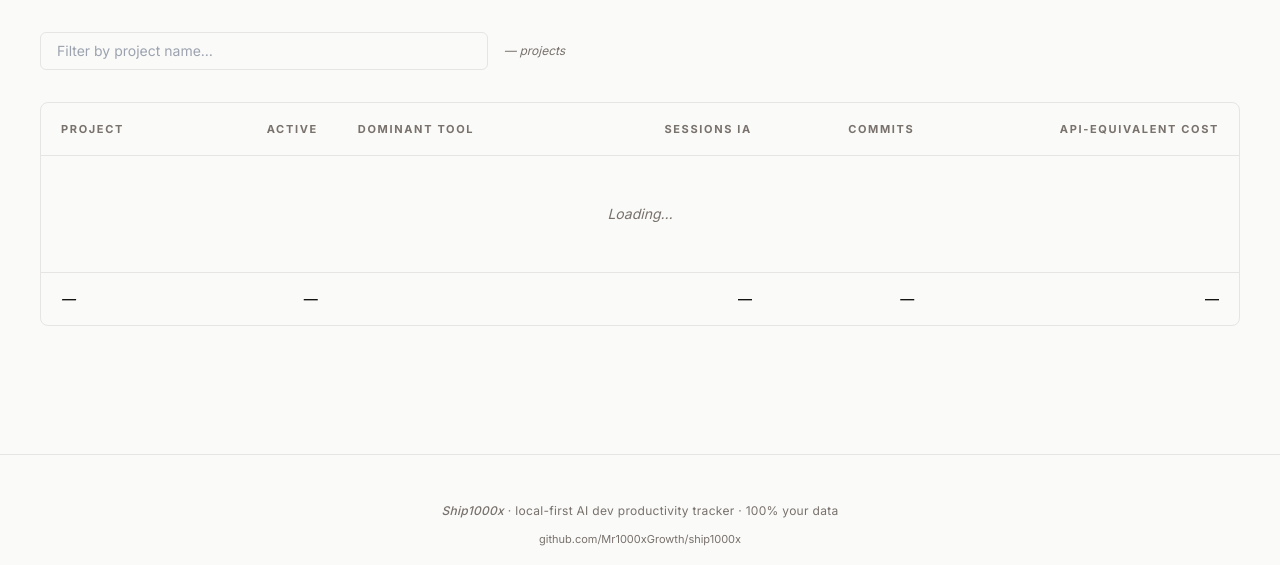
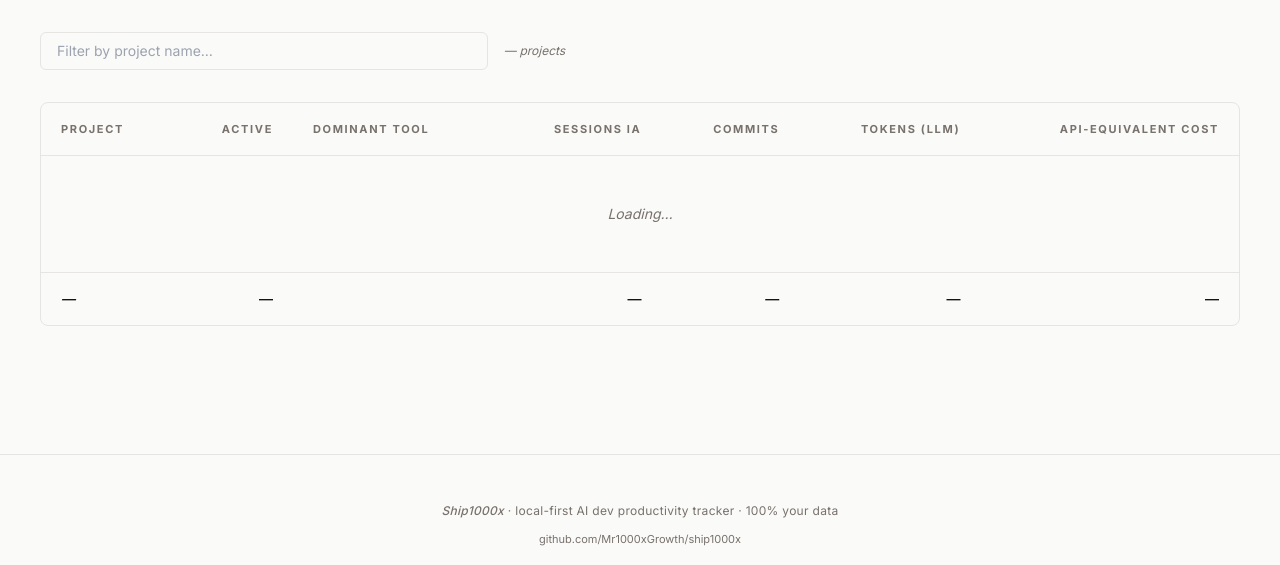
Before and after one commit to Mr1000xGrowth/ship1000x, a Python web app: template ship1000x/web/templates/projects.html in a window 1280 px wide. Shown: the part 181-746 px from the top of the page. Run offline with Jinja, Linux system fonts and the light colour scheme; the template is opened without the code that fills it, so the values that code supplies are empty; some libraries are stand-ins or nearby versions.

Commit message:
feat(dashboard): tokens (LLM) per project in the Projects view
The Projects table now shows LLM tokens consumed (input+output) per project
alongside API-equivalent cost. This separates OUTPUT (work-mix lines) from
EFFORT (LLM tokens): a document-analysis project (e.g. docling) can burn huge
tokens while committing few lines, so 'tokens by project' is the honest way to
see where LLM effort actually goes (analysis vs build) — not the line mix.
/api/projects gains total_tokens. 596 pass.

```diff
--- a/ship1000x/web/app.py
+++ b/ship1000x/web/app.py
@@ -708,6 +708,8 @@ def create_app(db_path: Path, config_dir: Path) -> Flask:
                        source,
                        duration_sec AS sec,
                        cost_estimated,
+                       token_input,
+                       token_output,
                        raw_meta
                    FROM events
                    WHERE date(started_at) >= date('now', ? || ' days')
@@ -724,6 +726,7 @@ def create_app(db_path: Path, config_dir: Path) -> Flask:
                     "schema_version": "ship1000x.dashboard.project.v1",
                     "project_id": pid,
                     "total_sec": 0,
+                    "total_tokens": 0,
                     "total_cost": 0.0,
                     "cost_truth": {
                         "api_equivalent_usd": 0.0,
@@ -747,6 +750,7 @@ def create_app(db_path: Path, config_dir: Path) -> Flask:
                 unknown_strategy="include_in_api_equivalent",
             )
             p["total_sec"] += sec
+            p["total_tokens"] += int(r["token_input"] or 0) + int(r["token_output"] or 0)
             p["total_cost"] += cost
             p["cost_truth"]["api_equivalent_usd"] += truth.api_equivalent_usd
             p["cost_truth"]["billed_estimated_usd"] += truth.billed_estimated_usd
--- a/ship1000x/web/templates/projects.html
+++ b/ship1000x/web/templates/projects.html
@@ -29,11 +29,12 @@
             <th class="px-5 py-4 text-left">Dominant tool</th>
             <th class="px-5 py-4 text-right cursor-pointer hover:text-ink dark:hover:text-paper transition" data-sort="sources_ia">Sessions IA</th>
             <th class="px-5 py-4 text-right cursor-pointer hover:text-ink dark:hover:text-paper transition" data-sort="commits">Commits</th>
+            <th class="px-5 py-4 text-right cursor-pointer hover:text-ink dark:hover:text-paper transition" data-sort="total_tokens">Tokens (LLM)</th>
             <th class="px-5 py-4 text-right cursor-pointer hover:text-ink dark:hover:text-paper transition" data-sort="total_api_equivalent_cost">API-equivalent cost</th>
           </tr>
         </thead>
         <tbody id="projects-tbody" class="divide-y divide-mist dark:divide-slate">
-          <tr><td colspan="6" class="px-5 py-12 text-center text-stone italic">Loading…</td></tr>
+          <tr><td colspan="7" class="px-5 py-12 text-center text-stone italic">Loading…</td></tr>
         </tbody>
         <tfoot class="border-t border-mist dark:border-slate font-medium text-ink dark:text-paper">
           <tr>
@@ -42,6 +43,7 @@
             <td></td>
             <td class="px-5 py-4 text-right font-numeric" id="foot-sessions">—</td>
             <td class="px-5 py-4 text-right font-numeric" id="foot-commits">—</td>
+            <td class="px-5 py-4 text-right font-numeric" id="foot-tokens">—</td>
             <td class="px-5 py-4 text-right font-numeric" id="foot-cost">—</td>
           </tr>
         </tfoot>
@@ -60,6 +62,7 @@ let currentSort = { key: 'total_hours', desc: true };
 const fmtH = h => !h ? '—' : (h < 1 ? Math.round(h * 60) + 'min' : h.toFixed(1) + 'h');
 const fmtCurrency = n => '$' + (n || 0).toLocaleString('en-US', {maximumFractionDigits: 2});
 const fmtInt = n => (n || 0).toLocaleString('en-US');
+const fmtBig = n => { n = n || 0; return n >= 1e9 ? (n/1e9).toFixed(2)+' Md' : n >= 1e6 ? (n/1e6).toFixed(1)+' M' : n >= 1e3 ? (n/1e3).toFixed(0)+' k' : String(n|0); };
 
 function renderRows() {
   const filter = document.getElementById('filter-input').value.toLowerCase();
@@ -72,7 +75,7 @@ function renderRows() {
 
   const tbody = document.getElementById('projects-tbody');
   if (rows.length === 0) {
-    tbody.innerHTML = '<tr><td colspan="6" class="px-5 py-12 text-center text-stone italic">No projects match.</td></tr>';
+    tbody.innerHTML = '<tr><td colspan="7" class="px-5 py-12 text-center text-stone italic">No projects match.</td></tr>';
   } else {
     tbody.innerHTML = rows.map(p => `
       <tr class="hover:bg-chalk dark:hover:bg-slate/30 transition">
@@ -86,6 +89,7 @@ function renderRows() {
         </td>
         <td class="px-5 py-3 text-right font-numeric text-stone">${p.sources_ia}</td>
         <td class="px-5 py-3 text-right font-numeric text-stone">${p.commits}</td>
+        <td class="px-5 py-3 text-right font-numeric text-stone" title="LLM tokens consumed (input + output) attributed to this project">${p.total_tokens ? fmtBig(p.total_tokens) : '—'}</td>
         <td class="px-5 py-3 text-right">
           <div class="font-numeric">${fmtCurrency(p.total_api_equivalent_cost)}</div>
           <div class="text-[10px] text-stone italic mt-1">
@@ -102,6 +106,7 @@ function renderRows() {
   document.getElementById('foot-hours').textContent = fmtH(rows.reduce((s, p) => s + (p.total_hours || 0), 0));
   document.getElementById('foot-sessions').textContent = fmtInt(rows.reduce((s, p) => s + p.sources_ia, 0));
   document.getElementById('foot-commits').textContent = fmtInt(rows.reduce((s, p) => s + p.commits, 0));
+  document.getElementById('foot-tokens').textContent = fmtBig(rows.reduce((s, p) => s + (p.total_tokens || 0), 0));
   document.getElementById('foot-cost').textContent = fmtCurrency(rows.reduce((s, p) => s + p.total_api_equivalent_cost, 0));
 }
 
```
Also changed, not shown: tests/test_dashboard_smoke.py (+1 -0 lines).
